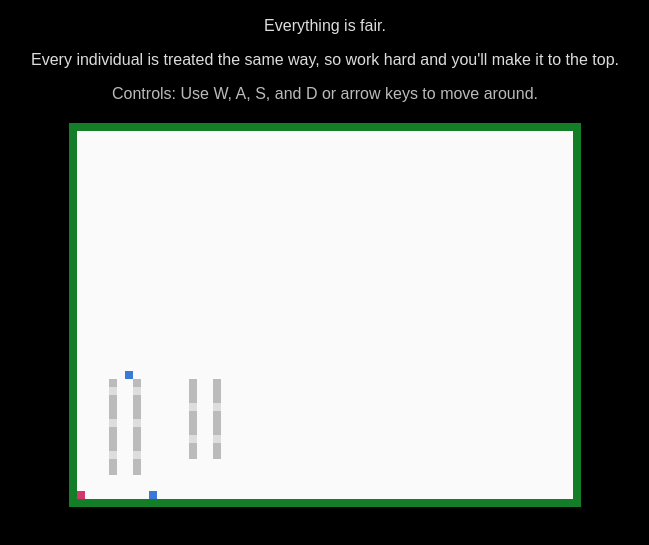
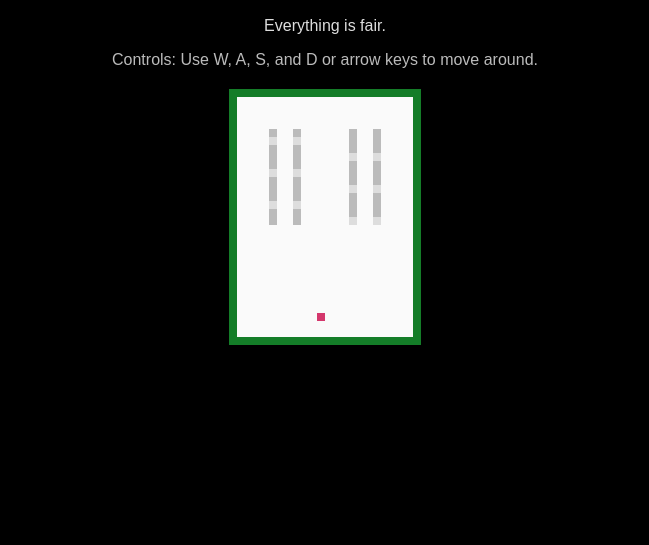
Before and after one commit to darrentorpey/escalator_equality, a plain HTML site: page index.html in a window 1280 px wide. Shown: the part 51-596 px from the top of the page, without its empty margins (315-964 px from the left). Drawn offline with Linux system fonts and the light colour scheme.

Commit message:
Simulation with lots of things

```diff
--- a/index.html
+++ b/index.html
@@ -39,7 +39,11 @@
   <h2>Escalator Equality</h2>
 
   <p>Everything is fair.</p>
-  <p>Every individual is treated the same way, so work hard and you'll make it to the top.</p>
+  <!-- <p>
+    Every individual is treated the same way,
+    <br>
+    so work hard and you'll make it to the top.
+  </p> -->
 
   <p class="controls">Controls: Use W, A, S, and D or arrow keys to move around.</p>
 
--- a/src/components.js
+++ b/src/components.js
@@ -125,7 +125,7 @@ Crafty.c('Laydee', {
 Crafty.c('Mahn', {
   init: function() {
     this.requires('PlainColorActor, Competitor');
-    this._movement = { x: 0, y: 0 };
+    this._movement = { x: 0, y: -2 };
     this._speed = { x: 3, y: 3 };
     this.color('#387AD6');
     this.bind("EnterFrame", this._enterframe);
@@ -168,8 +168,8 @@ Crafty.c('Mahn', {
       _.defaults(this, {
         leftWall:  [],
         rightWall: [],
-        length: 8,
-        width: 2,
+        length:    8,
+        width:     2,
         direction: 'up'
       });
 
--- a/src/game.js
+++ b/src/game.js
@@ -1,8 +1,8 @@
 Game = {
   // This defines our grid's size and the size of each of its tiles
   map_grid: {
-    width:  64,
-    height: 48,
+    width:  24,
+    height: 32,
     tile: {
       width:  8,
       height: 8
--- a/src/scenes.js
+++ b/src/scenes.js
@@ -32,20 +32,35 @@ Crafty.scene('Game', function() {
 
   drawWall();
 
-  window.laydee = Crafty.e('Laydee').at(1, 1);
+  var mahnStart   = { x: 5, y: 1 },
+      laydeeStart = { x: mahnStart.x + 10, y: mahnStart.y };
 
-  Crafty.e('Mahn').at(10, 1);
-  Crafty.e('Mahn').at(7, 4);
+  window.laydee = Crafty.e('Laydee').at(mahnStart.x + 6, 3);
 
-  window.escalator = Escalator.create({ x: 5, y: 15, length: 12 });
-  window.escalatorDown = Escalator.create({ x: 15, y: 15, length: 10, direction: 'down' });
+  _(5).times(function(n) {
+    Crafty.e('Mahn').at(mahnStart.x + 1, mahnStart.y - (n * 3));
+  });
+  _(7).times(function(n) {
+    Crafty.e('Mahn').at(mahnStart.x + 2, mahnStart.y - (n * 2 + 1));
+  });
 
-  // Show the victory screen once all villages are visisted
-  this.show_victory = this.bind('VillageVisited', function() {
-    if (!Crafty('Village').length) {
-      Crafty.scene('Victory');
-    }
+  _(5).times(function(n) {
+    Crafty.e('Mahn').at(laydeeStart.x + 1, laydeeStart.y - (n * 2 + 1));
   });
+  _(4).times(function(n) {
+    Crafty.e('Mahn').at(laydeeStart.x + 2, laydeeStart.y - (n * 2 + 1));
+  });
+
+  _(5).times(function(n) {
+    Crafty.e('Mahn').at(laydeeStart.x + 1, laydeeStart.y + 20 - (n * 2 + 1));
+  });
+  _(4).times(function(n) {
+    Crafty.e('Mahn').at(laydeeStart.x + 2, laydeeStart.y + 20 - (n * 2 + 1));
+  });
+
+  window.escalator =     Escalator.create({ x: mahnStart.x, y: mahnStart.y + 25, length: 12 });
+  window.escalatorDown = Escalator.create({ x: mahnStart.x + 10, y: mahnStart.y + 25, length: 12, direction: 'down' });
+
 }, function() {
   // Remove our event binding from above so that we don't
   //  end up having multiple redundant event watchers after
```
